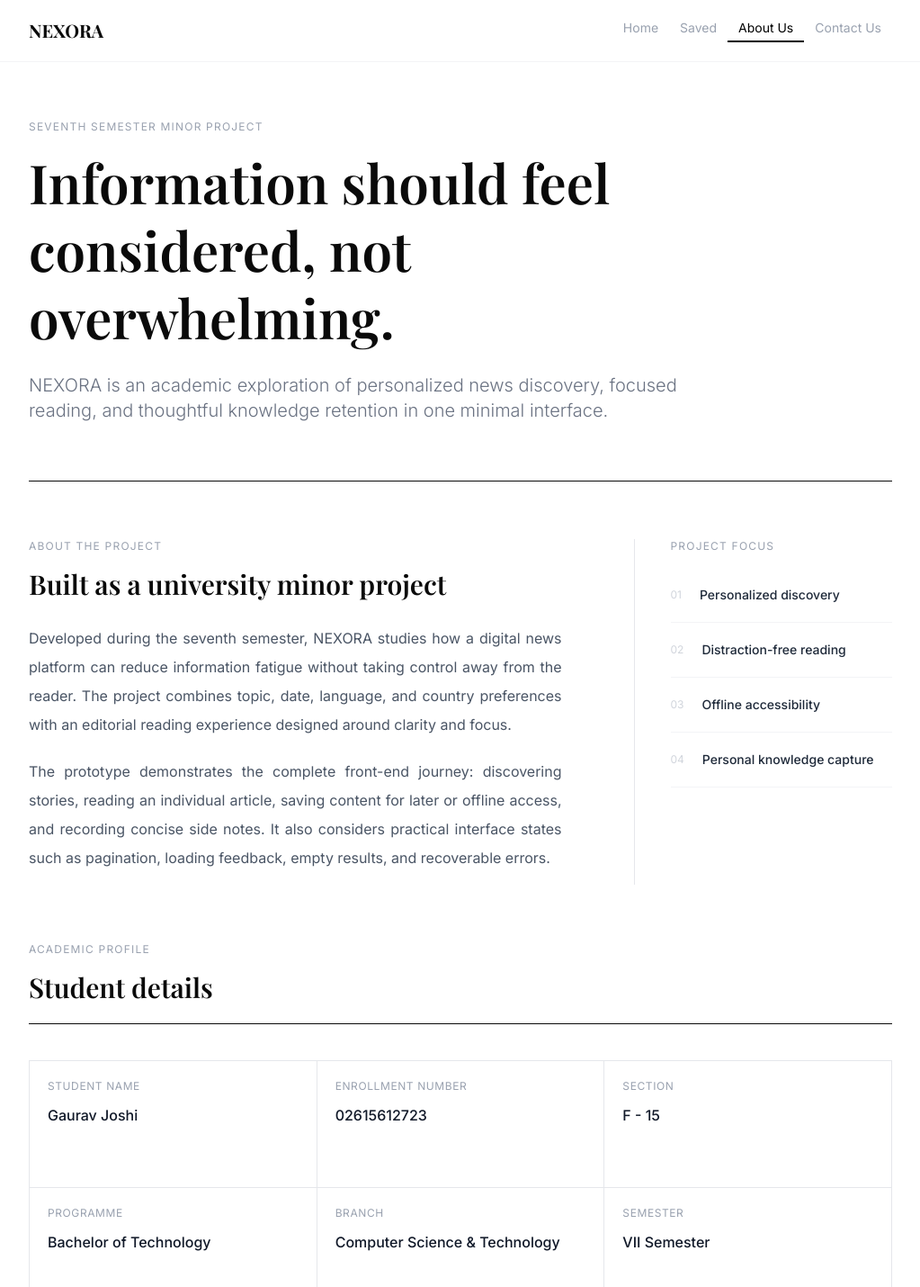
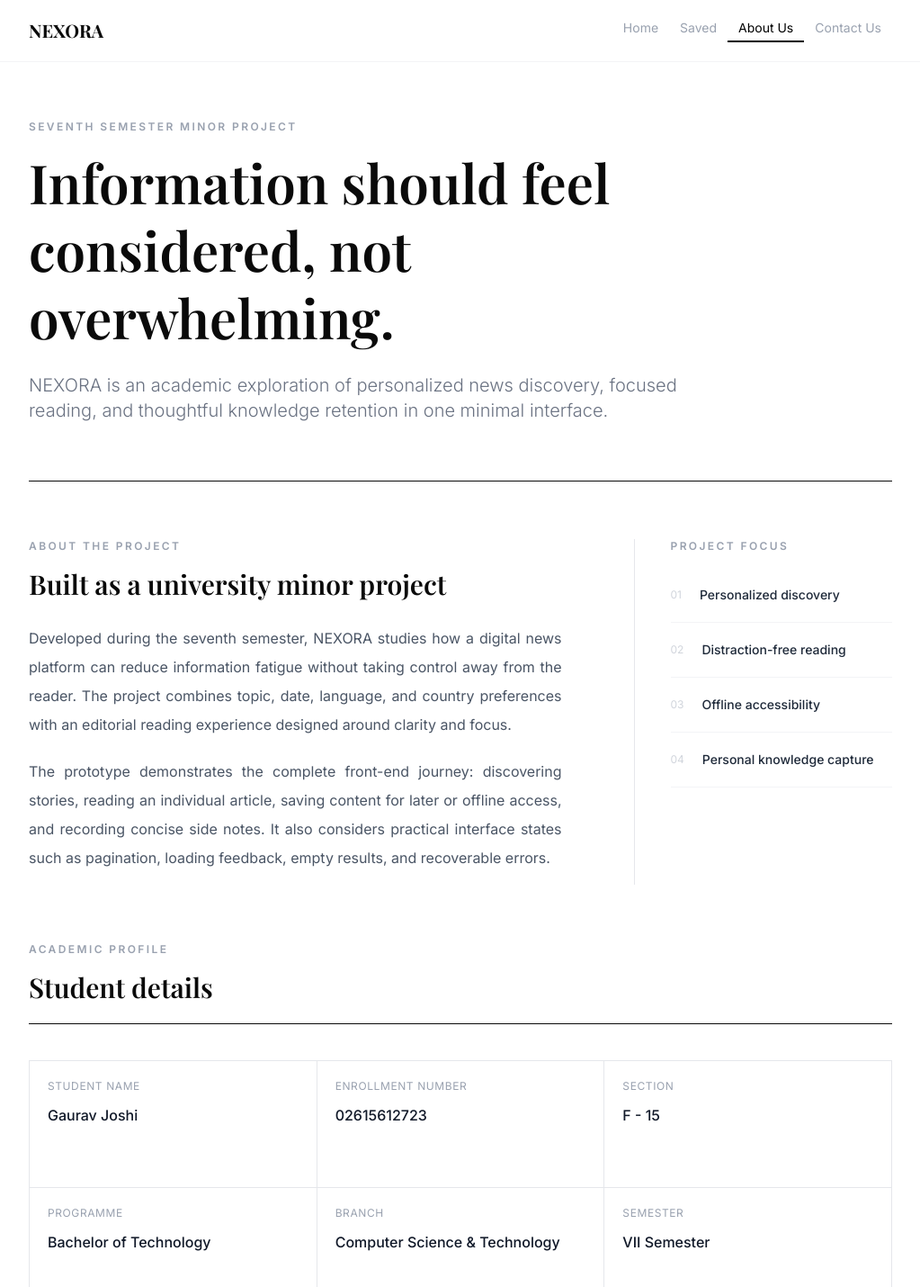
Before and after one commit to anonymous6299/NEXORA, a React (Vite) app: page /about in a window 1280 px wide. Shown: the top 1430 px of the page at 90% size, without its empty margins (128-1151 px from the left). Built offline with nearby package versions, Linux system fonts and the light colour scheme; a web font is replaced by a local one.

Commit message:
minor text space change

```diff
--- a/components/pages/About.jsx
+++ b/components/pages/About.jsx
@@ -13,7 +13,7 @@ const AboutSection = () => {
     {/* about the project */}
     <div>
       {/* small desc */}
-      <p className="text-xs uppercase tracking-widest text-gray-400 mb-4">About the project</p>
+      <p className="text-xs uppercase tracking-[0.2em] text-gray-400 mb-4 font-semibold">About the project</p>
       {/* main text */}
       <p className="font-display text-3xl font-semibold leading-tight mb-6">Built as a university minor project</p>
 
@@ -33,7 +33,7 @@ const AboutSection = () => {
     {/* project focus */}
     <div className="w-full">
       {/* small desc */}
-      <p className="text-xs uppercase tracking-widest text-gray-400 mb-4">project focus</p>
+      <p className="text-xs uppercase tracking-[0.2em] text-gray-400 mb-4 font-semibold">project focus</p>
 
       {/* points */}
       <div>
@@ -65,7 +65,7 @@ const AcadProfile = () => {
   return (
     <div className="my-16">
       {/* small desc */}
-      <p className="text-xs uppercase tracking-widest text-gray-400 mb-4">academic profile</p>
+      <p className="text-xs uppercase tracking-[0.2em] text-gray-400 mb-4 font-semibold">academic profile</p>
       {/* main text */}
       <p className="font-display text-3xl font-semibold leading-tight mb-10 border-b pb-5">Student details</p>
 
@@ -95,7 +95,7 @@ const About = () => {
       {/* initial text */}
       <div className="mt-16">
         {/* small desc */}
-        <p className="text-xs uppercase tracking-widest text-gray-400 mb-4">seventh semester minor project</p>
+        <p className="text-xs uppercase tracking-[0.2em] text-gray-400 mb-4 font-semibold">seventh semester minor project</p>
         {/* main text */}
         <p className="font-display text-6xl font-semibold leading-tight mb-6 w-180">Information should feel considered, not overwhelming.</p>
         {/* sub text */}
```
